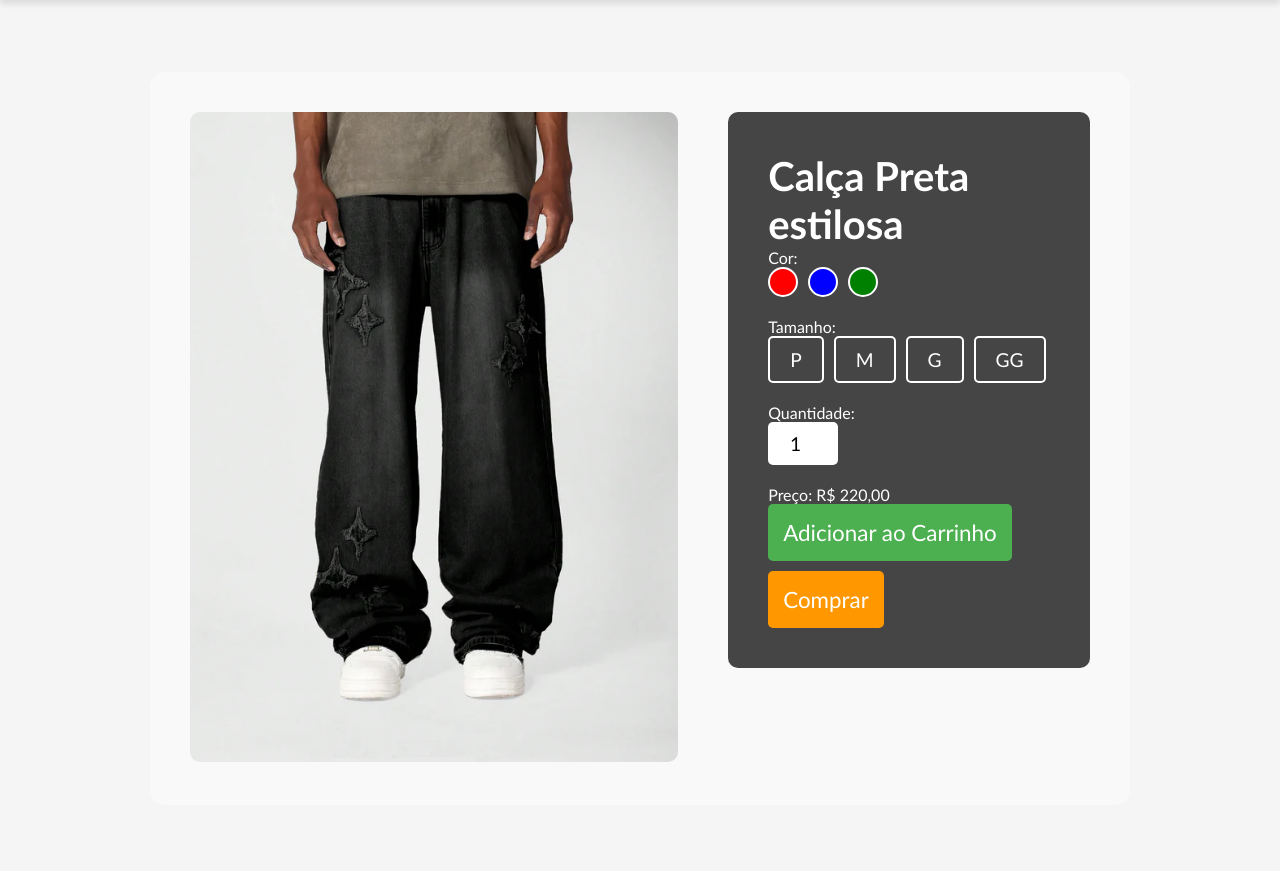
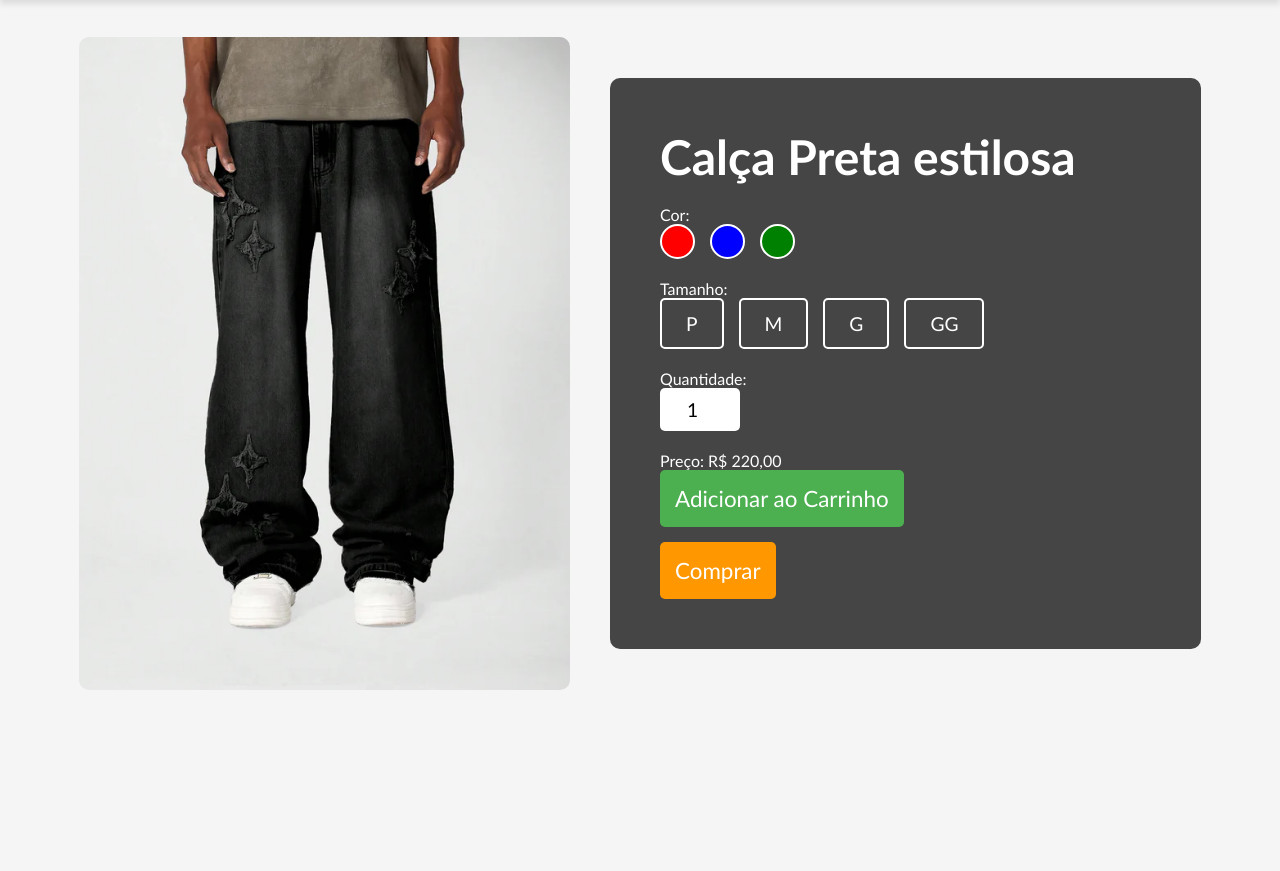
Before and after one commit to Geogeosantos/Ecommerce, a Django app: page /produto/jeans/1 in a window 1280 px wide. Shown: the part 80-951 px from the top of the page. Run offline with Django 5.2, Linux system fonts and the light colour scheme; data comes from the database, SQL or seed files in the repository; both versions use the stored data as it was after the commit.

Commit message:
feature/Melhorando design tela de produto

```diff
--- a/setup/static/styles/styles.css
+++ b/setup/static/styles/styles.css
@@ -365,7 +365,7 @@ header {
 }
 
 .produto img:hover {
-    transform: scale(1.15);
+    transform: scale(1.05);
     /* Aumenta o tamanho da imagem em 5% no hover */
 }
 
@@ -567,9 +567,9 @@ html {
 .container {
     flex: 1;
     max-height: 850px;
-    /* Limite da altura */
     overflow-y: auto;
-    /* Adiciona rolagem caso ultrapasse */
+    width: 100vw;
+    height: 100vh;
 }
 
 /* Ajuste do container */
@@ -577,25 +577,30 @@ html {
     display: flex;
     justify-content: center;
     align-items: center;
-    padding: 50px;
-    width: 90%;
-    max-width: 1200px;
+    width: 90%; /* Ocupa mais espaço na tela */
+    max-width: 1600px;
     margin: auto;
 }
 
 /* Layout flexível */
 .produto-info {
     display: flex;
-    background-color: #f9f9f9;
+    background-color: #f5f5f5;
     justify-content: space-between;
-    align-items: flex-start;
+    align-items: center;
     width: 100%;
-    gap: 50px;
-    padding: 40px;
+    gap: 40px;
+    padding: 15px;
     border-radius: 15px;
 }
 
 /* Imagem */
+.produto-imagem {
+    flex: 1; /* Ocupa mais espaço */
+    display: flex;
+    justify-content: center;
+}
+
 .produto-imagem img {
     max-width: 100%;
     height: auto;
@@ -605,29 +610,30 @@ html {
 /* Caixa de dados */
 .produto-dados {
     background-color: #454545;
-    padding: 40px;
+    padding: 50px;
     border-radius: 10px;
     color: white;
-    flex-grow: 1;
-    max-width: 500px;
+    flex: 1;
+    max-width: 700px;
 }
 
-/* Título */
+/* Melhorando espaçamentos internos */
 .produto-dados h2 {
-    font-size: 2.5rem;
+    font-size: 3rem;
     font-weight: bold;
+    margin-bottom: 20px;
 }
 
 /* Cores */
 .cores {
     display: flex;
-    gap: 10px;
+    gap: 15px;
     margin-bottom: 20px;
 }
 
 .cor {
-    width: 30px;
-    height: 30px;
+    width: 35px;
+    height: 35px;
     border-radius: 50%;
     border: 2px solid white;
     cursor: pointer;
@@ -640,12 +646,12 @@ html {
 /* Tamanhos */
 .tamanhos {
     display: flex;
-    gap: 10px;
+    gap: 15px;
     margin-bottom: 20px;
 }
 
 .tamanho {
-    padding: 10px 20px;
+    padding: 12px 24px;
     font-size: 1.2rem;
     border: 2px solid white;
     background: transparent;
@@ -668,7 +674,7 @@ html {
 .quantidade {
     padding: 10px;
     font-size: 1.2rem;
-    width: 70px;
+    width: 80px;
     text-align: center;
     border-radius: 5px;
     border: none;
@@ -679,7 +685,7 @@ html {
 .acoes {
     display: flex;
     flex-direction: column;
-    gap: 10px;
+    gap: 15px;
 }
 
 .btn-adicionar, .btn-comprar {
@@ -689,6 +695,7 @@ html {
     border-radius: 5px;
     cursor: pointer;
     text-align: center;
+    transition: 0.3s ease-in-out;
 }
 
 .btn-adicionar {
--- a/templates/produtos/jeans.html
+++ b/templates/produtos/jeans.html
@@ -37,7 +37,7 @@
                         {% endif %}
                     </a>
                     <h3>{{ calca.nome }}</h3>
-                    <p>R$ {{ calca.preco }}</p>
+                    <p>R$ {{ calca.preco }},00</p>
                     <button>Comprar</button>
                 </div>
                 {% endfor %}
```
Also changed, not shown: db.sqlite3.
